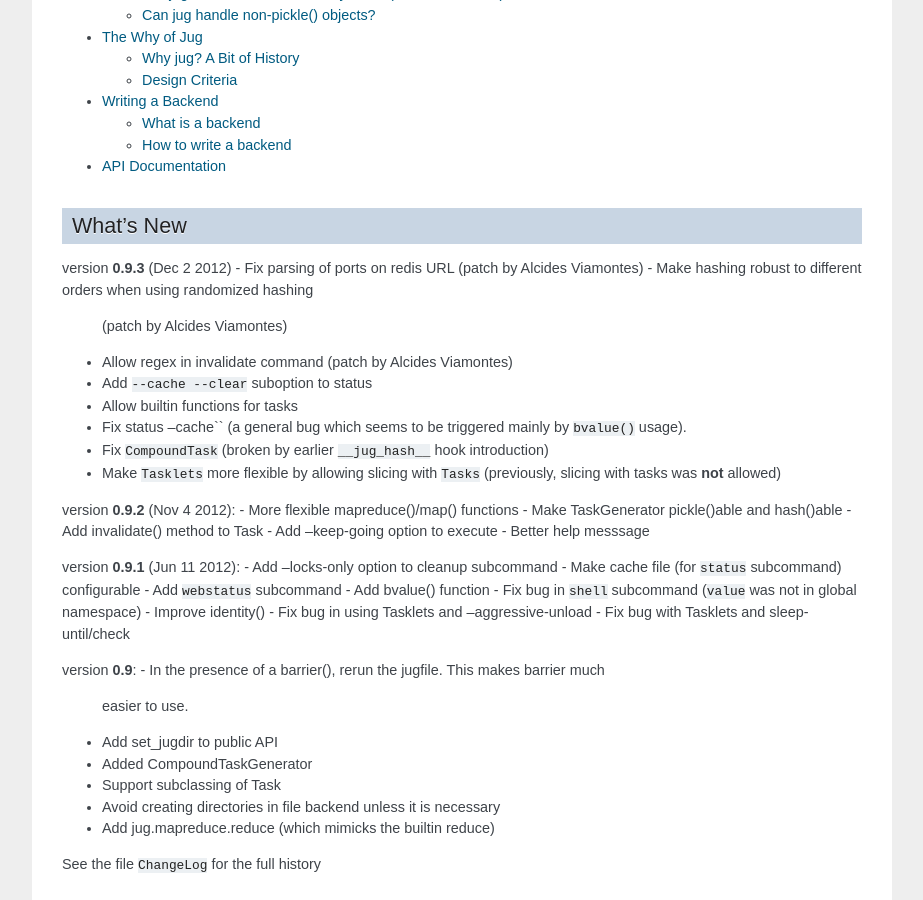
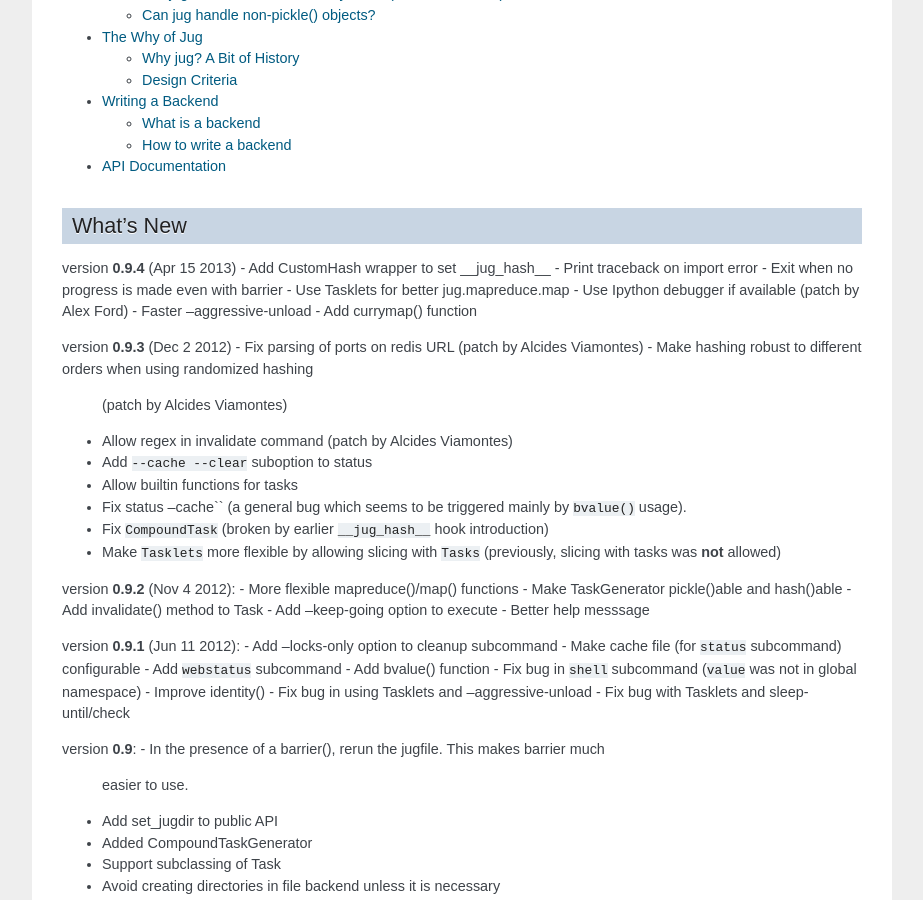
Before and after one commit to luispedro/jug, a Sphinx documentation site: the page built from docs/source/index.rst, in a window 1280 px wide and 900 px high, scrolled down 2917 px. Shown: the whole window, without its empty margins (198-1121 px from the left). Built offline with Sphinx 7.4.7, drawn with Linux system fonts in a browser that asks for light colours; formulas are drawn with MathJax 3; the version number could not be read and is left out.

Commit message:
BLD Release 0.9.4
Many changes, full ChangeLog:
- Add CustomHash wrapper to set __jug_hash__
- Print traceback on import error
- Exit when no progress is made even with barrier
- Use Tasklets for better jug.mapreduce.map
- Use Ipython debugger if available (patch by Alex Ford)
- Faster --aggressive-unload
- Add currymap() function

```diff
--- a/docs/source/index.rst
+++ b/docs/source/index.rst
@@ -132,6 +132,15 @@
 What's New
 ----------
 
+version **0.9.4** (Apr 15 2013)
+- Add CustomHash wrapper to set __jug_hash__
+- Print traceback on import error
+- Exit when no progress is made even with barrier
+- Use Tasklets for better jug.mapreduce.map
+- Use Ipython debugger if available (patch by Alex Ford)
+- Faster --aggressive-unload
+- Add currymap() function
+
 version **0.9.3** (Dec 2 2012)
 - Fix parsing of ports on redis URL (patch by Alcides Viamontes)
 - Make hashing robust to different orders when using randomized hashing
```
Also changed, not shown: README.rst (+10 -0 lines), 2 other files.
